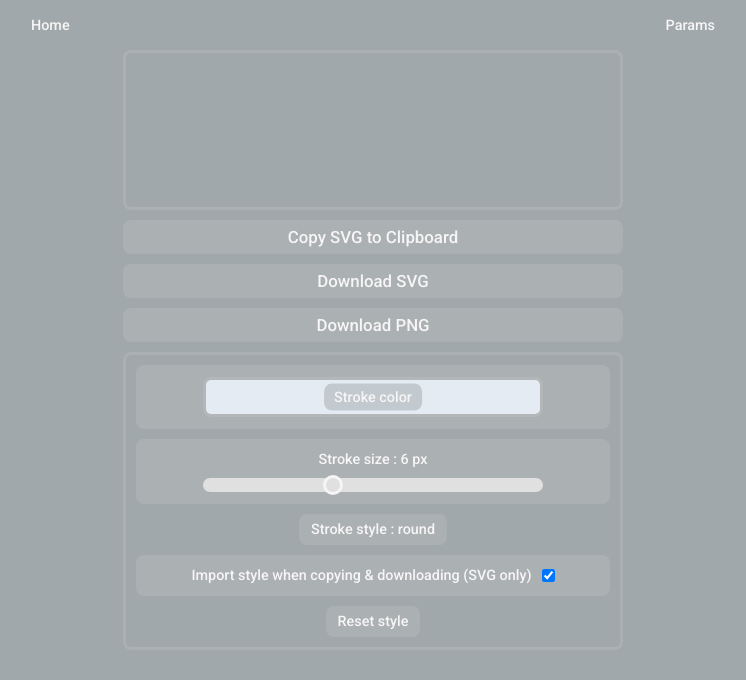
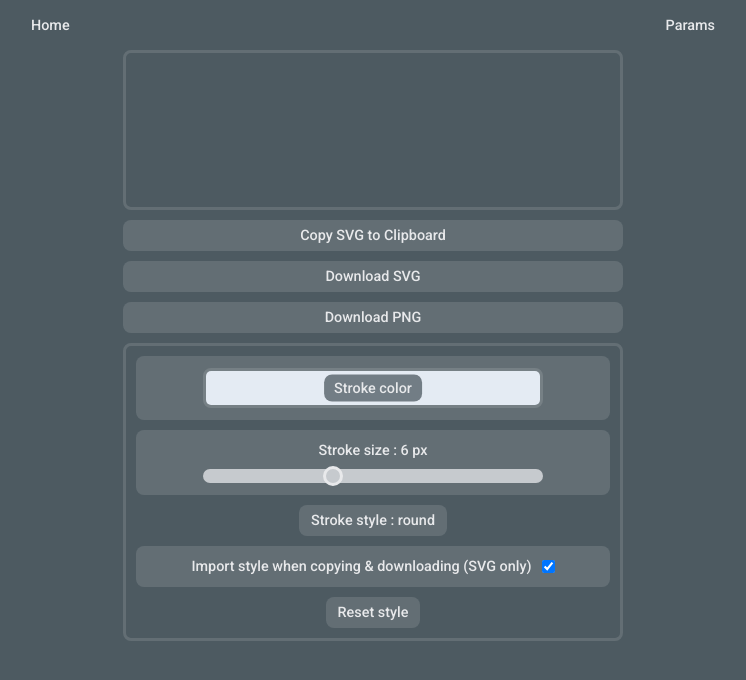
Before and after one commit to BHRKTRE/icoglyphs, a SvelteKit app: page /ico/1 in a window 1280 px wide. Shown: the top 680 px of the page, without its empty margins (267-1013 px from the left). Built offline with nearby package versions, Linux system fonts and the light colour scheme.

Commit message:
style(global): colors improvement

```diff
--- a/src/lib/components/SvgStyler.svelte
+++ b/src/lib/components/SvgStyler.svelte
@@ -28,7 +28,7 @@
 	}
 
 	let inputWidth = $derived(100 / globalVarFront.psi + '%');
-	// $inspect(inputWidth);
+	$inspect(100 / globalVarFront.psi ** 7);
 </script>
 
 <div class="svg-styler-container">
--- a/src/lib/components/button/CopySvgButton.svelte
+++ b/src/lib/components/button/CopySvgButton.svelte
@@ -31,7 +31,7 @@
 </script>
 
 <button class="text-button" aria-label={ariaLabel} onclick={copySvgToClipBoard}>
-	<h3>Copy SVG to Clipboard</h3>
+	Copy SVG to Clipboard
 </button>
 
 <style>
--- a/src/lib/components/button/DownLoadPngButton.svelte
+++ b/src/lib/components/button/DownLoadPngButton.svelte
@@ -60,9 +60,7 @@
 	const ariaLabel = `Download the PNG file.`;
 </script>
 
-<button class="text-button" aria-label={ariaLabel} onclick={downloadPng}>
-	<h3>Download PNG</h3>
-</button>
+<button class="text-button" aria-label={ariaLabel} onclick={downloadPng}> Download PNG </button>
 
 <style>
 	button {
--- a/src/lib/components/button/DownLoadSvgButton.svelte
+++ b/src/lib/components/button/DownLoadSvgButton.svelte
@@ -40,9 +40,7 @@
 	const ariaLabel = `Download the SVG file.`;
 </script>
 
-<button class="text-button" aria-label={ariaLabel} onclick={downloadSvg}>
-	<h3>Download SVG</h3>
-</button>
+<button class="text-button" aria-label={ariaLabel} onclick={downloadSvg}> Download SVG </button>
 
 <style>
 	button {
--- a/src/lib/icoglyphs-library/icoGlyphsLibrary.json
+++ b/src/lib/icoglyphs-library/icoGlyphsLibrary.json
@@ -177,7 +177,7 @@
 			}
 		},
 		"arrow_bottom_right": {
-			"path": [["_line_diagonal_top_left_to_bottom_right", "_arrow_cap_bottom_right"]],
+			"path": ["_line_diagonal_top_left_to_bottom_right", "_arrow_cap_bottom_right"],
 			"metadata": {
 				"categories": ["Arrow"],
 				"publicName": "bottom right arrow"
--- a/static/global-style/global.css
+++ b/static/global-style/global.css
@@ -50,20 +50,21 @@ p {
 body,
 body[data-color-mode='grey'] {
 	/* back color */
-	--back-color: 161, 168, 171;
+	--back-color: 77, 90, 97;
+	/* --back-color: 101, 111, 138; */
 	/* text & T color */
-	--front-color: 247, 245, 245;
+	--front-color: 232, 233, 235;
 }
 body[data-color-mode='light'] {
 	/* back color */
-	--back-color: 247, 245, 245;
+	--back-color: 232, 233, 235;
 	/* text & T color */
-	--front-color: 10, 9, 9;
+	--front-color: 22, 27, 30;
 }
 
 body[data-color-mode='dark'] {
 	/* back color */
-	--back-color: 5, 5, 5;
+	--back-color: 22, 27, 30;
 	/* text & T color */
 	--front-color: 247, 245, 245;
 }
@@ -73,13 +74,13 @@ body {
 	/* background opaque*/
 	--b1: rgb(var(--back-color));
 	/* background opacity 1*/
-	--b2: rgba(var(--front-color), 0.1);
+	--b2: rgba(var(--front-color), 0.1396);
 	/* background opacity 2*/
-	--b3: rgba(var(--front-color), 0.7);
+	--b3: rgba(var(--front-color), 0.7548);
 	/* text color */
 	--t1: rgb(var(--front-color));
 	/*  */
-	--t2: rgba(var(--back-color), 0.5);
+	--t2: rgba(var(--back-color), 0.7548);
 
 	/* Set the body background color */
 	background: var(--b1);
```
